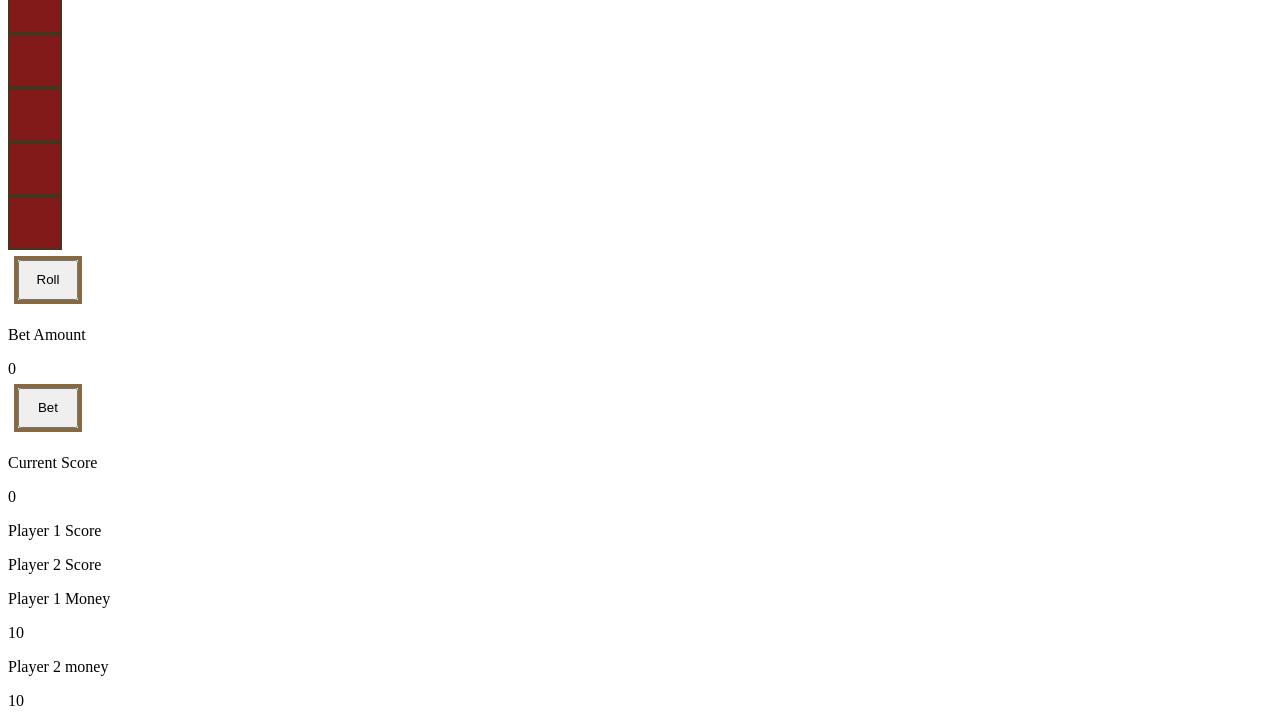
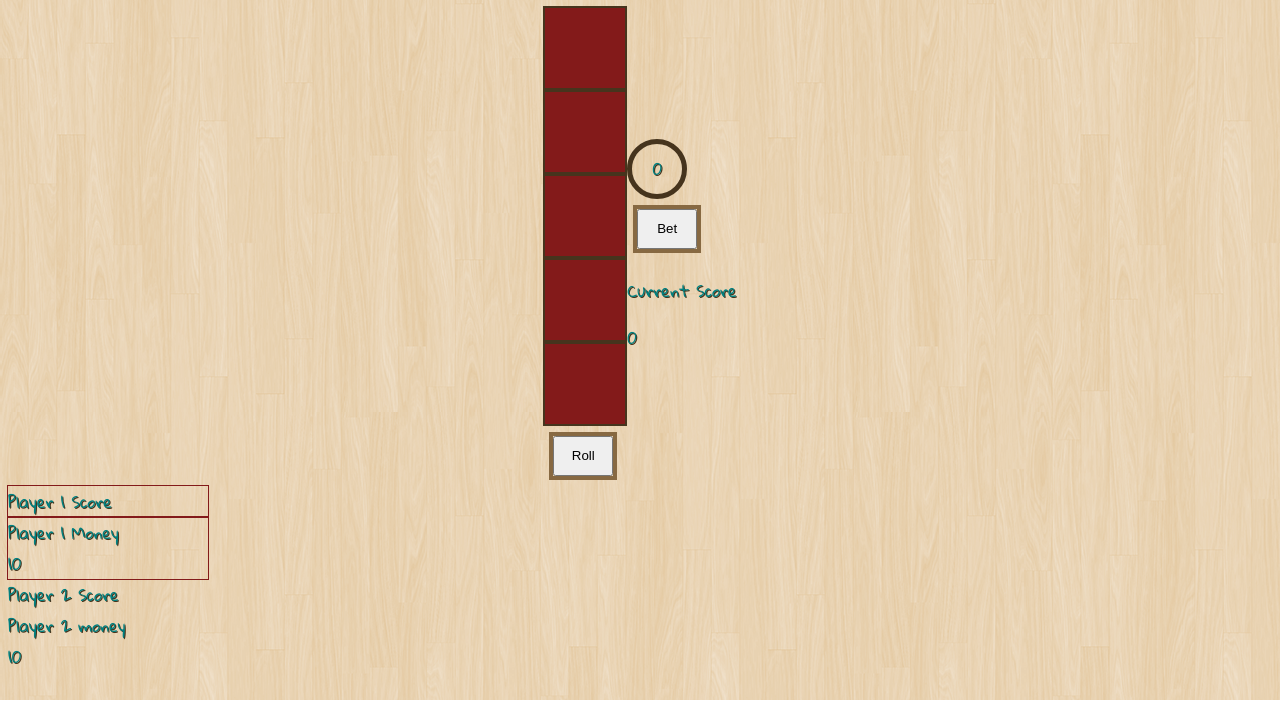
Before and after one commit to celentanoad/Threes, a plain HTML site: page index.html in a window 1280 px wide. Shown: the part 100-818 px from the top of the page. Drawn offline with Linux system fonts and the light colour scheme.

Commit message:
Improve saveDice and bet functionality

```diff
--- a/css/style.css
+++ b/css/style.css
@@ -1,24 +1,73 @@
-#bets {
-    color: aqua;
+body {
+    background: url("../imgs/retina_wood.png");
+    font-family: 'Gloria Hallelujah', cursive;
+    color: teal;
+    text-shadow: rgb(70, 52, 29) 1px .5px;
+}
+
+h1 {
+    text-shadow: rgb(70, 52, 29) 2px 1px;
+}
+
+main {
+    display: flex;
+    justify-content: center;
+    align-items: center;
+    flex-direction: row;
+}
+
+section {
+    flex-direction: row;
+}
+
+.player-one {
+    display: flex;
+    justify-content: left;
+    align-items: left;
+    flex-direction: column;
+    outline: 1px solid rgb(131, 26, 26);
+    width: 200px;
+}
+
+.player-two {
+    display: flex;
+    justify-content: right;
+    align-items: right;
+    flex-direction: column;
+    width: 200px;
+}
+
+
+
+#bet {
+    border: 5px solid rgb(70, 52, 29);
+    border-radius: 50%;
+    text-align: center;
+    height: 50px;
+    width: 50px;
+    line-height: 50px;
 }
 
 .dice {
-    height: 50px;
-    width: 50px;
+    height: 80px;
+    width: 80px;
     border: 2px solid rgb(70, 52, 29);
     font-size: 80px;
     text-align: center;
-    line-height: 43px;
+    line-height: 80px;
     color: white;
     background-color: rgb(131, 26, 26);
 }
 
 .dice:hover {
-    outline: 2px solid rgb(70, 52, 29);
+    outline: 3px solid rgb(70, 52, 29);
+    font-size: 85px;
+    cursor: default;
 }
 
 .highlight {
-    outline: 2px solid rgb(70, 52, 29);
+    outline: 3px solid rgb(70, 52, 29);
+    font-size: 85px;
 }
 
 
--- a/index.html
+++ b/index.html
@@ -11,6 +11,7 @@
         <meta name="viewport" content="width=device-width, initial-scale=1">
         <link rel="stylesheet" href="css/style.css">
         <script defer src="js/main.js"></script>
+        <link href="https://fonts.googleapis.com/css?family=Gloria+Hallelujah&display=swap" rel="stylesheet">
     </head>
     <body>
         <!--[if lt IE 7]>
@@ -28,16 +29,24 @@
                 <button id="roll">Roll</button>
             </div>
             <div>
-                <p>Bet Amount</p><div id="bet"></div>
+                <div id="bet"></div>
                 <button id="betbtn">Bet</button>
                 <p>Current Score</p><div id="current-score"></div>
             </div>
         </main>
         <section>
-            <p>Player 1 Score</p><div id="player-one-score"></div>
-            <p>Player 2 Score</p><div id="player-two-score"></div>
-            <p>Player 1 Money</p><div id="player-one-money"></div>
-            <p>Player 2 money</p><div id="player-two-money"></div>
+            <div class="player-one">Player 1 Score
+                <div id="player-one-score"></div>
+            </div>
+            <div class="player-one">Player 1 Money
+                <div id="player-one-money"></div>
+            </div>
+            <div class="player-two">Player 2 Score
+                <div id="player-two-score"></div>
+            </div>
+            <div class="player-two">Player 2 money
+                <div id="player-two-money"></div>
+            </div>
         </section>
         <script src="" async defer></script>
     </body>
--- a/js/main.js
+++ b/js/main.js
@@ -52,6 +52,10 @@ let savedValues;
 
 let previousBet;
 
+let hasPlacedBet;
+
+let hasSavedDice;
+
 
 /*------Cached Element References------*/
 
@@ -97,6 +101,7 @@ function clearScores() {
         dice[die]["saved"] = false;
         dice[die]["currentRoll"] = 0;
     };
+    hasSavedDice = true;
     savedValues = [];
     currentScore = 0;
     if (isTieGame()) {
@@ -110,6 +115,8 @@ function clearScores() {
 
 function newRound() {
     clearScores();
+    hasSavedDice = true;
+    hasPlacedBet = false;
     roundWinner = 0;
     currentBet = 0;
     betAmount = 1;
@@ -127,8 +134,10 @@ function newTurn() {
 }
 
 function placeBet() {
+    if (hasPlacedBet === true) return;
     if (winner !== null) init();
     previousBet = currentBet;
+    hasPlacedBet = true;
     currentBet += (betAmount * 2);
     for (let player of players) {
         player.money -= betAmount;
@@ -140,6 +149,11 @@ function placeBet() {
 
 function rollDice() {
     if (currentBet !== previousBet + (betAmount * 2)) return;
+    if (hasSavedDice === false) {
+        msg.textContent = "You must save at least one die!";
+        return;
+    }
+    hasSavedDice = false;
     for (let die in dice) {
         if (dice[die]["saved"] === false) {
         dice[die]["currentRoll"] = Math.floor(Math.random() * 6 + 1);
@@ -156,6 +170,7 @@ function rollDice() {
 function saveDice() {
     if (currentBet === 0) return;
     if (dice.die1.currentRoll === 0) return;
+    hasSavedDice = true;
     savedValues = [];
     for (let die in dice) {
         if (dice[die]["id"] === parseInt(event.target.id)) {
```
Also changed, not shown: imgs/retina_wood.png (added), 1 other file.
